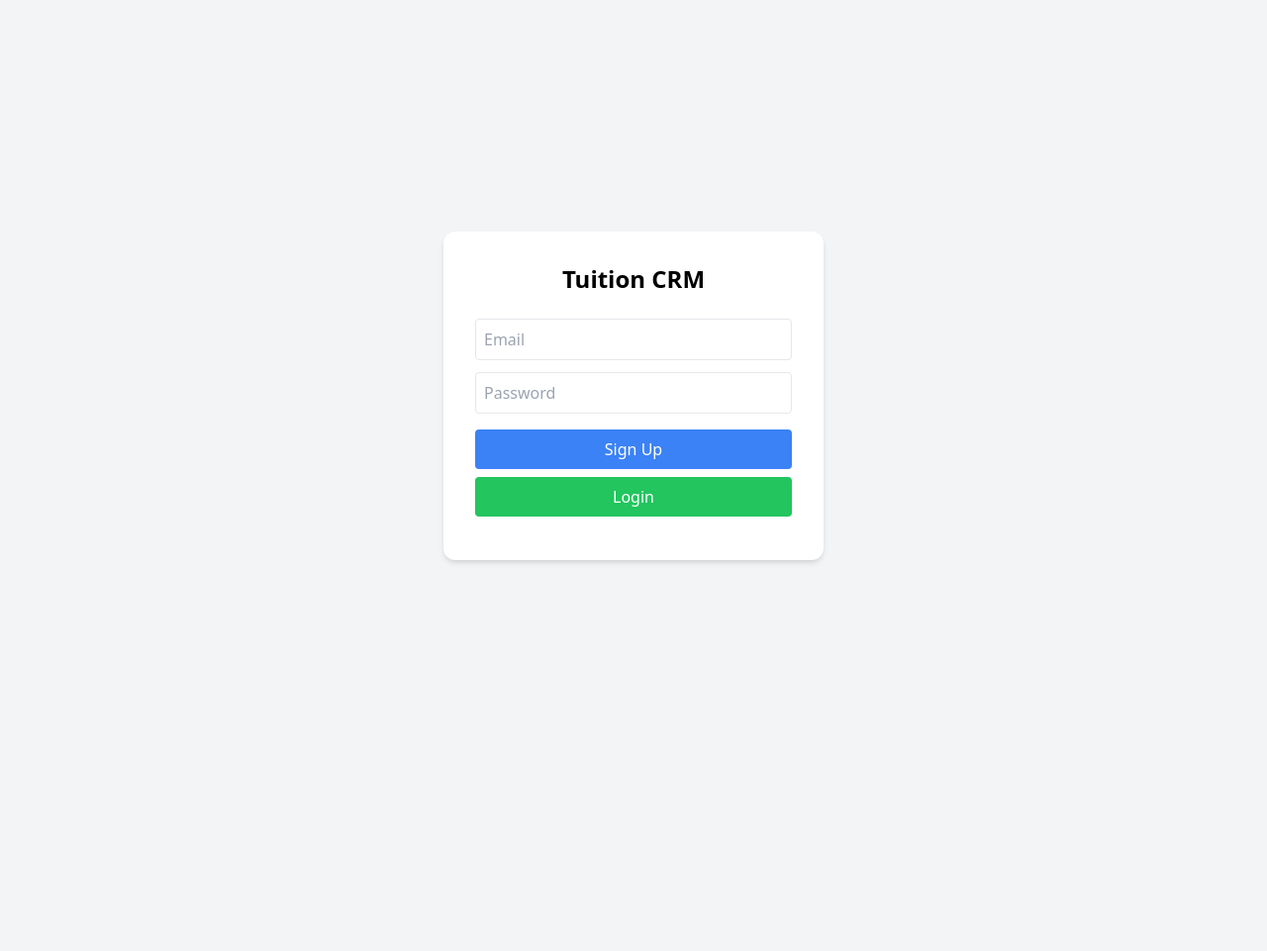
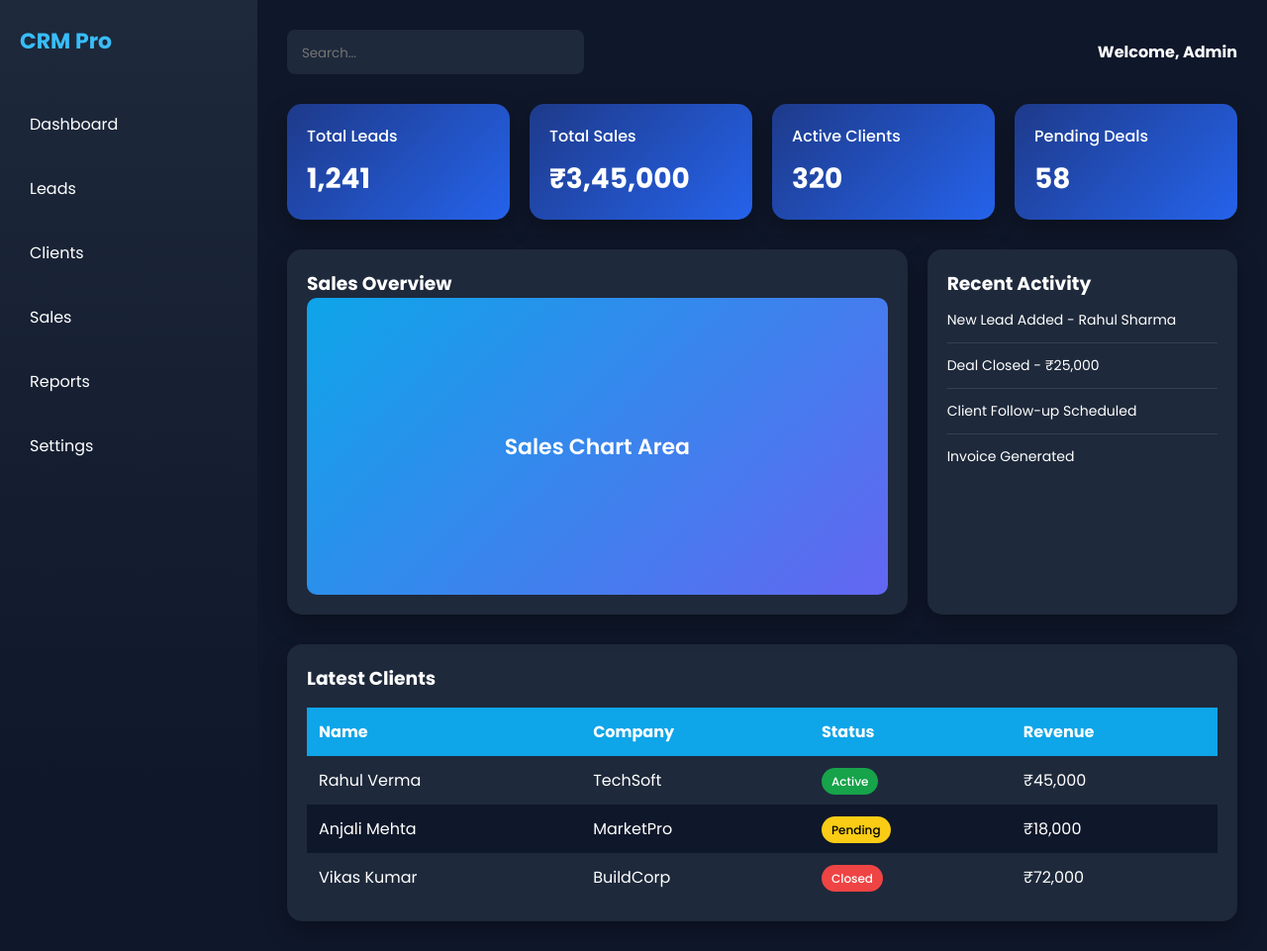
Before and after one commit to Hiteshun/crmmanagement, a plain HTML site: page index.html in a window 1280 px wide. Shown: the whole page at 99% size. Before the commit the page ends 800 px from the top, so only its background shows below. Drawn offline with nearby package versions, Linux system fonts and the light colour scheme.

Commit message:
Update index.html

```diff
--- a/index.html
+++ b/index.html
@@ -1,71 +1,331 @@
 <!DOCTYPE html>
-<html>
+<html lang="en">
 <head>
-  <title>Tuition CRM - Login</title>
-  <script src="https://cdn.tailwindcss.com"></script>
-  <script src="https://cdn.jsdelivr.net/npm/@supabase/supabase-js@2"></script>
+<meta charset="UTF-8">
+<meta name="viewport" content="width=device-width, initial-scale=1.0">
+<title>CRM Dashboard</title>
+
+<link href="https://fonts.googleapis.com/css2?family=Poppins:wght@300;400;500;600;700&display=swap" rel="stylesheet">
+
+<style>
+*{
+  margin:0;
+  padding:0;
+  box-sizing:border-box;
+  font-family:'Poppins',sans-serif;
+}
+
+body{
+  background: #0f172a;
+  color:#fff;
+  display:flex;
+}
+
+/* Sidebar */
+
+.sidebar{
+  width:260px;
+  height:100vh;
+  background: linear-gradient(180deg,#1e293b,#0f172a);
+  padding:25px 20px;
+  position:fixed;
+}
+
+.sidebar h2{
+  font-size:22px;
+  margin-bottom:40px;
+  color:#38bdf8;
+}
+
+.sidebar ul{
+  list-style:none;
+}
+
+.sidebar ul li{
+  padding:15px 10px;
+  border-radius:8px;
+  margin-bottom:10px;
+  cursor:pointer;
+  transition:0.3s;
+}
+
+.sidebar ul li:hover{
+  background:#1e40af;
+}
+
+/* Main */
+
+.main{
+  margin-left:260px;
+  padding:30px;
+  width:100%;
+}
+
+/* Topbar */
+
+.topbar{
+  display:flex;
+  justify-content:space-between;
+  align-items:center;
+  margin-bottom:30px;
+}
+
+.search{
+  background:#1e293b;
+  padding:10px 15px;
+  border-radius:8px;
+  width:300px;
+}
+
+.search input{
+  background:none;
+  border:none;
+  outline:none;
+  color:white;
+  width:100%;
+}
+
+/* Cards */
+
+.cards{
+  display:grid;
+  grid-template-columns:repeat(auto-fit,minmax(220px,1fr));
+  gap:20px;
+  margin-bottom:30px;
+}
+
+.card{
+  background:linear-gradient(135deg,#1e3a8a,#2563eb);
+  padding:20px;
+  border-radius:15px;
+  box-shadow:0 10px 25px rgba(0,0,0,0.3);
+  transition:0.3s;
+}
+
+.card:hover{
+  transform:translateY(-5px);
+}
+
+.card h3{
+  font-size:16px;
+  margin-bottom:10px;
+  font-weight:500;
+}
+
+.card h1{
+  font-size:28px;
+  font-weight:700;
+}
+
+/* Section */
+
+.section{
+  display:grid;
+  grid-template-columns:2fr 1fr;
+  gap:20px;
+}
+
+/* Chart Box */
+
+.chart-box{
+  background:#1e293b;
+  padding:20px;
+  border-radius:15px;
+  box-shadow:0 10px 25px rgba(0,0,0,0.3);
+}
+
+.chart-placeholder{
+  height:300px;
+  background:linear-gradient(135deg,#0ea5e9,#6366f1);
+  border-radius:10px;
+  display:flex;
+  justify-content:center;
+  align-items:center;
+  font-size:22px;
+  font-weight:600;
+}
+
+/* Activity */
+
+.activity{
+  background:#1e293b;
+  padding:20px;
+  border-radius:15px;
+  box-shadow:0 10px 25px rgba(0,0,0,0.3);
+}
+
+.activity-item{
+  padding:12px 0;
+  border-bottom:1px solid rgba(255,255,255,0.1);
+  font-size:14px;
+}
+
+.activity-item:last-child{
+  border:none;
+}
+
+/* Table */
+
+.table-section{
+  margin-top:30px;
+  background:#1e293b;
+  padding:20px;
+  border-radius:15px;
+  box-shadow:0 10px 25px rgba(0,0,0,0.3);
+}
+
+table{
+  width:100%;
+  border-collapse:collapse;
+  margin-top:15px;
+}
+
+table th, table td{
+  padding:12px;
+  text-align:left;
+}
+
+table th{
+  background:#0ea5e9;
+}
+
+table tr:nth-child(even){
+  background:#0f172a;
+}
+
+.status{
+  padding:5px 10px;
+  border-radius:20px;
+  font-size:12px;
+  font-weight:500;
+}
+
+.status.active{
+  background:#16a34a;
+}
+
+.status.pending{
+  background:#facc15;
+  color:#000;
+}
+
+.status.closed{
+  background:#ef4444;
+}
+
+/* Responsive */
+
+@media(max-width:900px){
+  .section{
+    grid-template-columns:1fr;
+  }
+}
+</style>
 </head>
-<body class="bg-gray-100 flex items-center justify-center h-screen">
 
-<div class="bg-white p-8 rounded-xl shadow-md w-96">
-  <h2 class="text-2xl font-bold mb-6 text-center">Tuition CRM</h2>
+<body>
 
-  <input id="email" type="email" placeholder="Email"
-    class="w-full mb-3 p-2 border rounded">
+<div class="sidebar">
+  <h2>CRM Pro</h2>
+  <ul>
+    <li>Dashboard</li>
+    <li>Leads</li>
+    <li>Clients</li>
+    <li>Sales</li>
+    <li>Reports</li>
+    <li>Settings</li>
+  </ul>
+</div>
 
-  <input id="password" type="password" placeholder="Password"
-    class="w-full mb-4 p-2 border rounded">
+<div class="main">
 
-  <button onclick="signUp()"
-    class="w-full bg-blue-500 text-white p-2 rounded mb-2">
-    Sign Up
-  </button>
+  <div class="topbar">
+    <div class="search">
+      <input type="text" placeholder="Search...">
+    </div>
+    <div>
+      <strong>Welcome, Admin</strong>
+    </div>
+  </div>
 
-  <button onclick="login()"
-    class="w-full bg-green-500 text-white p-2 rounded">
-    Login
-  </button>
+  <div class="cards">
+    <div class="card">
+      <h3>Total Leads</h3>
+      <h1 id="leads">1,240</h1>
+    </div>
+    <div class="card">
+      <h3>Total Sales</h3>
+      <h1>₹3,45,000</h1>
+    </div>
+    <div class="card">
+      <h3>Active Clients</h3>
+      <h1>320</h1>
+    </div>
+    <div class="card">
+      <h3>Pending Deals</h3>
+      <h1>58</h1>
+    </div>
+  </div>
 
-  <p id="message" class="text-red-500 mt-3 text-sm"></p>
+  <div class="section">
+    <div class="chart-box">
+      <h3>Sales Overview</h3>
+      <div class="chart-placeholder">
+        Sales Chart Area
+      </div>
+    </div>
+
+    <div class="activity">
+      <h3>Recent Activity</h3>
+      <div class="activity-item">New Lead Added - Rahul Sharma</div>
+      <div class="activity-item">Deal Closed - ₹25,000</div>
+      <div class="activity-item">Client Follow-up Scheduled</div>
+      <div class="activity-item">Invoice Generated</div>
+    </div>
+  </div>
+
+  <div class="table-section">
+    <h3>Latest Clients</h3>
+    <table>
+      <thead>
+        <tr>
+          <th>Name</th>
+          <th>Company</th>
+          <th>Status</th>
+          <th>Revenue</th>
+        </tr>
+      </thead>
+      <tbody>
+        <tr>
+          <td>Rahul Verma</td>
+          <td>TechSoft</td>
+          <td><span class="status active">Active</span></td>
+          <td>₹45,000</td>
+        </tr>
+        <tr>
+          <td>Anjali Mehta</td>
+          <td>MarketPro</td>
+          <td><span class="status pending">Pending</span></td>
+          <td>₹18,000</td>
+        </tr>
+        <tr>
+          <td>Vikas Kumar</td>
+          <td>BuildCorp</td>
+          <td><span class="status closed">Closed</span></td>
+          <td>₹72,000</td>
+        </tr>
+      </tbody>
+    </table>
+  </div>
+
 </div>
 
 <script>
-  const supabaseUrl = "https://xloicmlcuonlsqagcvkw.supabase.co";
-  const supabaseKey = "sb_publishable_Qp5Bx1JFwQatbaurKFfTvw_zfYYUj_W";
-
-  const supabase = window.supabase.createClient(supabaseUrl, supabaseKey);
-
-  async function signUp() {
-    const email = document.getElementById("email").value;
-    const password = document.getElementById("password").value;
-
-    const { data, error } = await supabase.auth.signUp({
-      email: email,
-      password: password
-    });
-
-    if (error) {
-      document.getElementById("message").innerText = error.message;
-    } else {
-      document.getElementById("message").innerText = "Signup successful!";
-    }
-  }
-
-  async function login() {
-    const email = document.getElementById("email").value;
-    const password = document.getElementById("password").value;
-
-    const { data, error } = await supabase.auth.signInWithPassword({
-      email: email,
-      password: password
-    });
-
-    if (error) {
-      document.getElementById("message").innerText = error.message;
-    } else {
-      window.location.href = "dashboard.html";
-    }
-  }
+let leadsCount = 1240;
+setInterval(()=>{
+  leadsCount += Math.floor(Math.random()*3);
+  document.getElementById("leads").innerText = leadsCount.toLocaleString();
+},3000);
 </script>
 
 </body>
```
